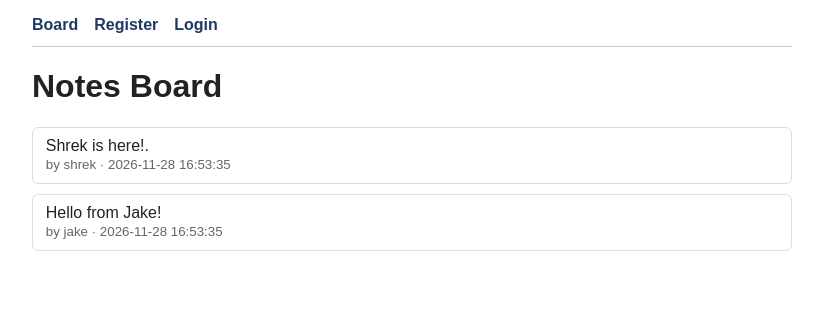
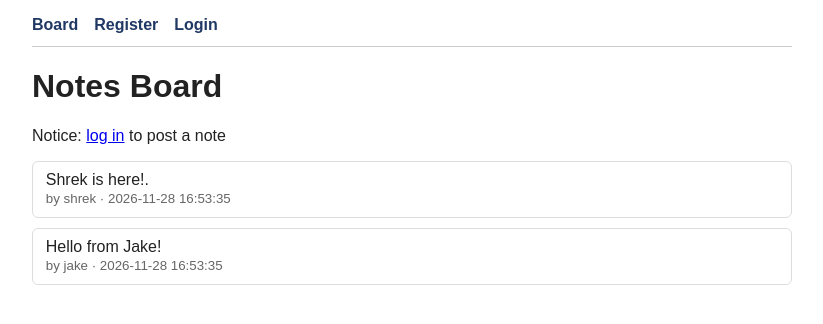
Before and after one commit to JasonD00/Secure-Application-Programming, a Flask app: page / in a window 1280 px wide. Shown: the top 324 px of the page, without its empty margins (228-1051 px from the left). Run offline with Flask 3, Linux system fonts and the light colour scheme; data comes from the database, SQL or seed files in the repository.

Commit message:
feat: Posts feature added, issue where when a post is submitted, the web app crashes

```diff
--- a/app.py
+++ b/app.py
@@ -16,8 +16,25 @@ app.teardown_appcontext(db.close_db)
 
 
 # Routing to the Home page
-@app.route("/")
+@app.route("/", methods =["GET", "POST"])
 def board():
+    conn = db.get_db()
+
+    if request.method == "POST":
+        if not session.get("user_id"):
+            flash("Please log in to post again.")
+            return redirect(url_for("login"))
+
+        content = request.form.get("content", "").strip()
+        if content:
+            conn.execute(
+                "INSERT INTO posts (user_id, content) VALUES (?, ?)",
+                (session["user_id"], content)
+            )
+            conn.commit()
+        return redirect(url_for("board"))
+
+
     posts = db.get_db().execute( # connect to the database
         # fetch post content, whe its creatde and the username
         "SELECT posts.content, posts.created_at, users.username "
--- a/templates/board.html
+++ b/templates/board.html
@@ -6,6 +6,16 @@
 {% extends "base.html" %}
 {% block content %}
 <h1>Notes Board</h1>
+
+{% if session.get('user_id') %}
+<form method="post" action="{{ url_for('board') }}">
+<label for="content">Make a post</label>
+<textarea id="content" name="content" rows="3" required></textarea>
+<button type="submit">Postt</button>
+</form>
+{% else %}
+<p>Notice: <a href="{{ url_for('login') }}">log in</a> to post a note</p>
+{% endif %}
 
 {% for post in posts %}
 <div class="post">
```
